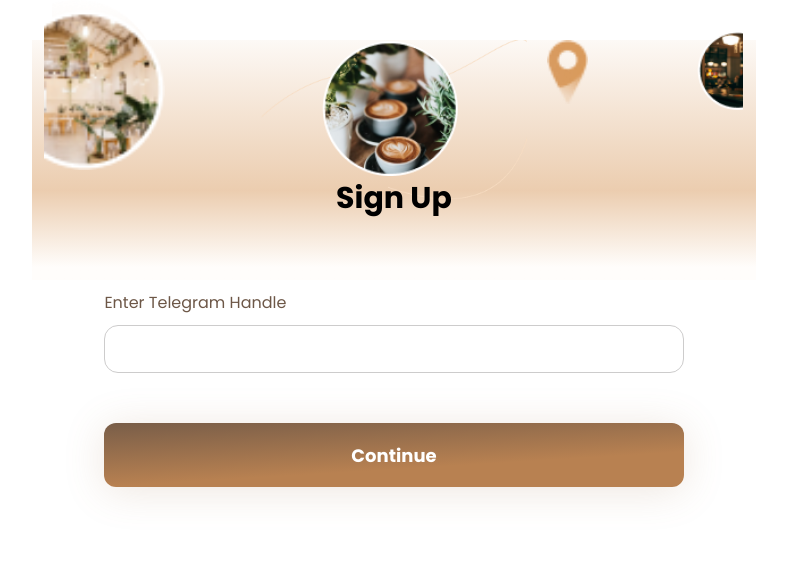
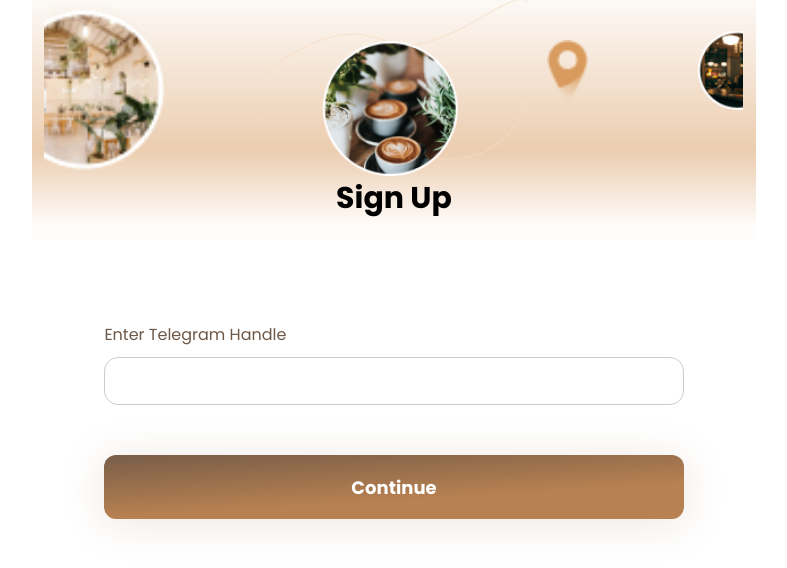
Before and after one commit to hustle-huts/hustlehuts-app, a Next.js app: page /users/signuptele in a window 1280 px wide. Shown: the top 568 px of the page, without its empty margins (246-1033 px from the left). Built offline with nearby package versions, Linux system fonts and the light colour scheme.

Commit message:
Fixed header

```diff
--- a/styles/SignupTele.module.css
+++ b/styles/SignupTele.module.css
@@ -4,7 +4,6 @@
     display: flex;
     flex-direction: column;
     align-content: center;
-    justify-content: center;
 }
 
 .form {
@@ -15,6 +14,7 @@
     align-content: center;
     justify-content: center;
     align-items: center;
+    padding-top: 10%;
 }
 
 .name {
```
